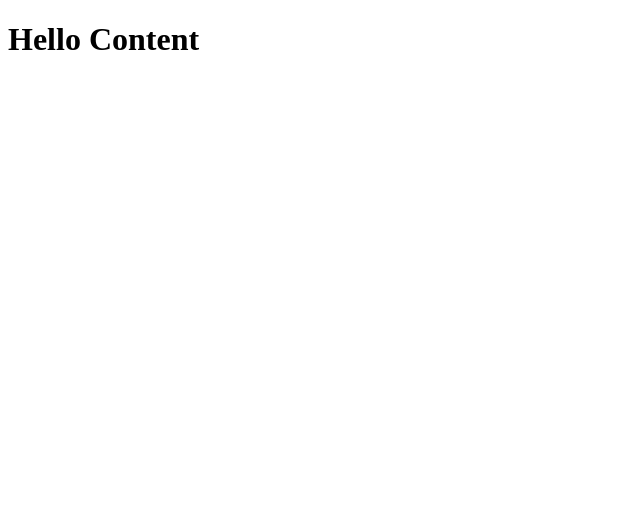
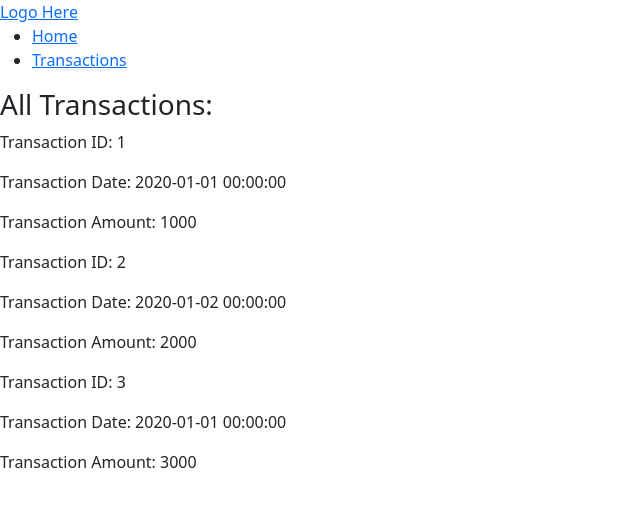
Before and after one commit to Nikko-Adrian-Pacleb/FinanceTracker, a Flask app: page / in a window 1280 px wide. Shown: the top 507 px of the page, without its empty margins (0-640 px from the left). Run offline with Flask 3, Linux system fonts and the light colour scheme.

Commit message:
Sample Iteration of Transactions

```diff
--- a/app.py
+++ b/app.py
@@ -1,9 +1,31 @@
+import datetime
 from flask import Flask, render_template
 app = Flask(__name__)
 
+transactions = [
+    {
+        'TransactionID': '1',
+        'TransactionDate': datetime.datetime(2020, 1, 1),
+        'TransactionAmount': 1000,
+    },
+    {
+        'TransactionID': '2',
+        'TransactionDate': datetime.datetime(2020, 1, 2),
+        'TransactionAmount': 2000,
+    },
+    {
+        'TransactionID': '3',
+        'TransactionDate': datetime.datetime(2020, 1, 1),
+        'TransactionAmount': 3000,
+    }
+
+]
+
 @app.route('/')
 def hello_geek():
-    return render_template('index.html')
+    return render_template('index.html',
+                           transactions=transactions,
+                           title='Home')
 
 
 if __name__ == "__main__":
--- a/templates/index.html
+++ b/templates/index.html
@@ -3,9 +3,40 @@
 <head>
     <meta charset="UTF-8">
     <meta name="viewport" content="width=device-width, initial-scale=1.0">
+    <link href="https://cdn.jsdelivr.net/npm/bootstrap@5.0.2/dist/css/bootstrap.min.css" rel="stylesheet" integrity="sha384-EVSTQN3/azprG1Anm3QDgpJLIm9Nao0Yz1ztcQTwFspd3yD65VohhpuuCOmLASjC" crossorigin="anonymous">
     <title>Document</title>
 </head>
 <body>
-    <h1>Hello Content</h1>
+    <header>
+        <a href="/">
+            <span>Logo Here</span>
+        </a>
+        <ul>
+            <li>
+                <a href="/">
+                    Home
+                </a>
+            </li>
+            <li>
+                <a href="/transactions">
+                    Transactions
+                </a>
+            </li>
+        </ul>
+    </header>
+
+    <div id="transactions">
+        <h3>All Transactions:</h3>
+        {% for transaction in transactions %}
+            <div class="transaction">
+                <div class="transaction">
+                    <p>Transaction ID: {{ transaction.TransactionID }}</p>
+                    <p>Transaction Date: {{ transaction.TransactionDate }}</p>
+                    <p>Transaction Amount: {{ transaction.TransactionAmount }}</p>
+            </div>
+        {% endfor %}
+    </div>
+
+    <script src="https://cdn.jsdelivr.net/npm/bootstrap@5.0.2/dist/js/bootstrap.bundle.min.js" integrity="sha384-MrcW6ZMFYlzcLA8Nl+NtUVF0sA7MsXsP1UyJoMp4YLEuNSfAP+JcXn/tWtIaxVXM" crossorigin="anonymous"></script>
 </body>
 </html>
```
